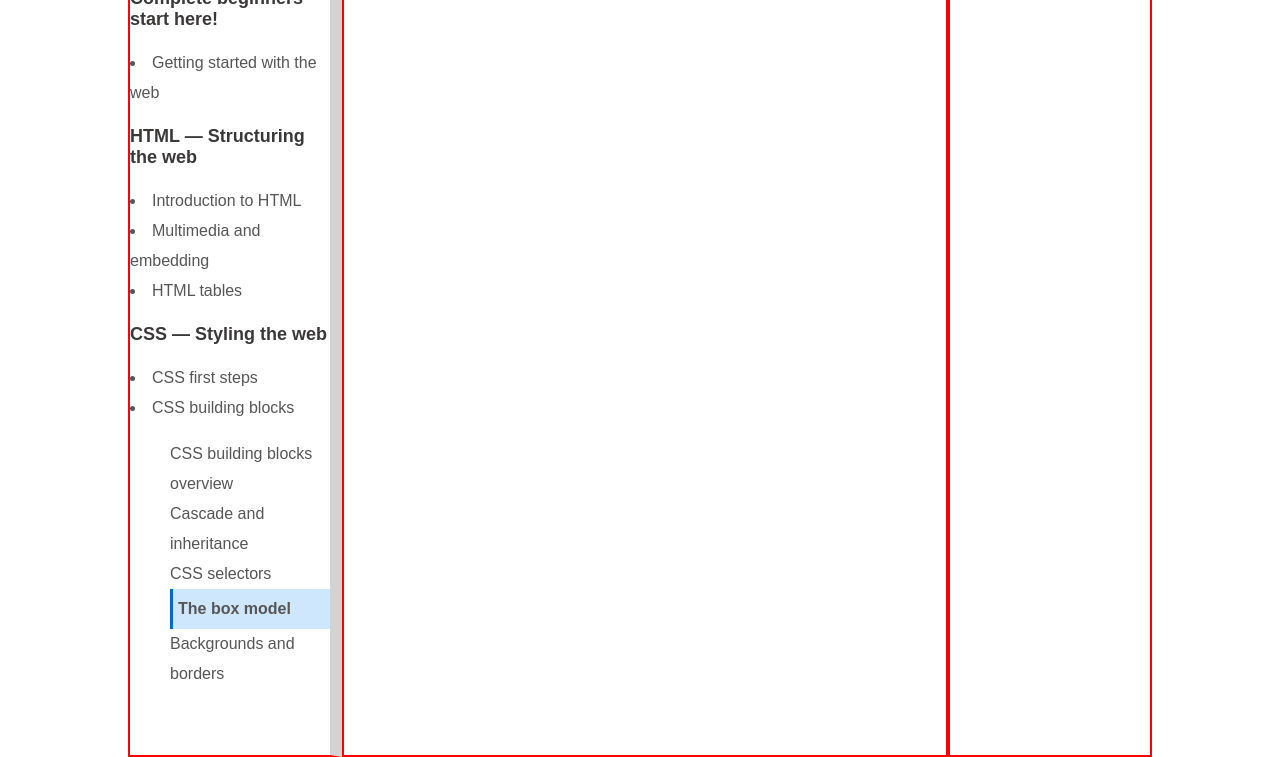
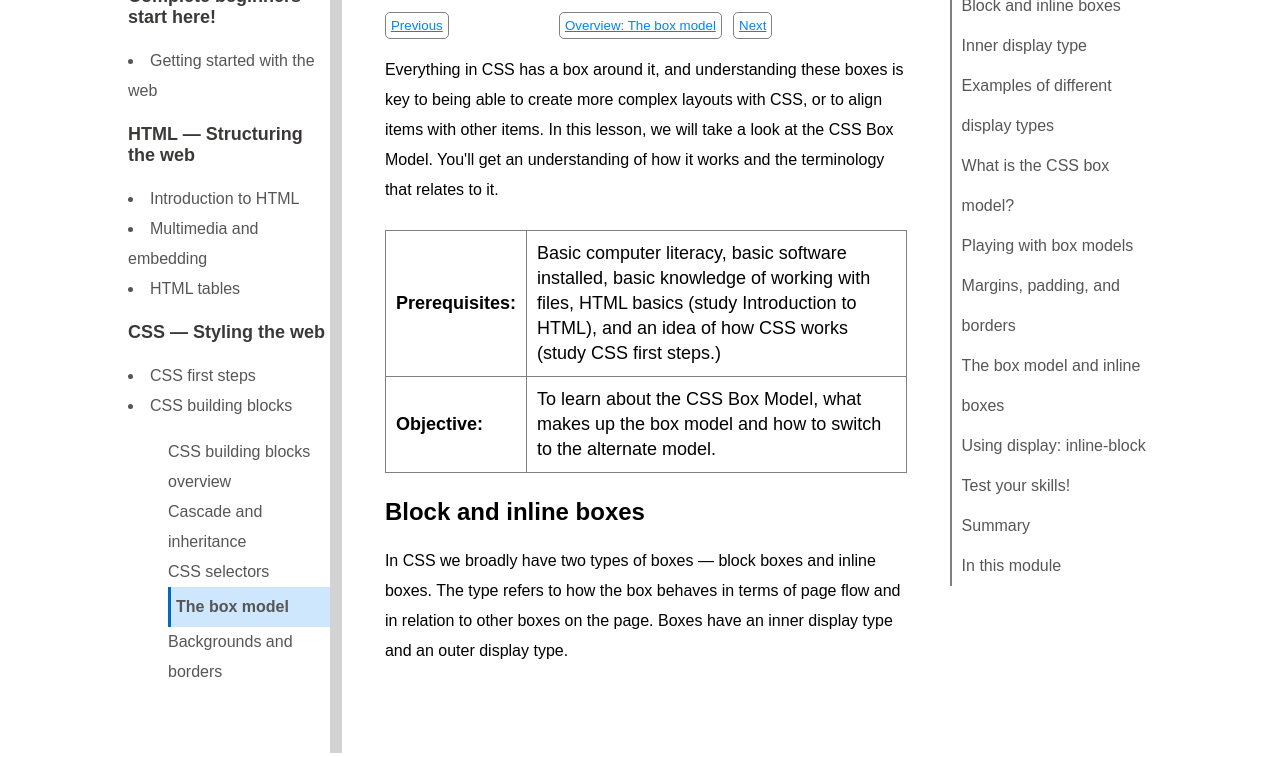
Before and after one commit to Anas-Moufti/mdn-clone, a plain HTML site: page index.html in a window 1280 px wide. Shown: the part 402-1159 px from the top of the page. Drawn offline with Linux system fonts and the light colour scheme.

Commit message:
pretty much finished the mockup, turned out decent

```diff
--- a/index.html
+++ b/index.html
@@ -69,8 +69,53 @@
                         </li>
 
                 </div>
-                <div class="m-pane"></div>
-                <div class="r-pane"></div>
+                <div class="m-pane">
+                    <div class="m-pane-content">
+                        <h1>The box model</h1>
+                        <div class="three-buttons">
+                            <div class="previous-button m-pane-buttons">
+                                <button>Previous</button>
+                            </div>
+                            <div class="overview-button m-pane-buttons">
+                                <button>Overview: The box model</button>
+                            </div>
+                            <div class="next-button m-pane-buttons">
+                                <button>Next</button>
+                            </div>
+                        </div>
+                        <p>Everything in CSS has a box around it, and understanding these boxes is key to being able to create more complex layouts with CSS, or to align items with other items. In this lesson, we will take a look at the CSS Box Model. You'll get an understanding of how it works and the terminology that relates to it.</p>
+                        <div class="m-pane-table">
+                            <table>
+                                <tr>
+                                    <th class="table-title">Prerequisites:</th>
+                                    <th>Basic computer literacy, basic software installed, basic knowledge of working with files, HTML basics (study Introduction to HTML), and an idea of how CSS works (study CSS first steps.)</th>
+                                </tr>
+                                <tr>
+                                    <th class="table-title">Objective:</th>
+                                    <th>To learn about the CSS Box Model, what makes up the box model and how to switch to the alternate model.</th>
+                                </tr>
+                            </table>
+                        </div>
+                        <h2>Block and inline boxes</h2>
+                        <p>In CSS we broadly have two types of boxes — block boxes and inline boxes. The type refers to how the box behaves in terms of page flow and in relation to other boxes on the page. Boxes have an inner display type and an outer display type.</p>
+                    </div>
+                </div>
+                <div class="r-pane">
+                    <p style="font-family:Arial ;font-size:20px;color:rgb(58, 57, 57); margin-bottom:30px">In this article</p>
+                    <div class="right-bullet">
+                        <li>Block and inline boxes</li>
+                        <li>Inner display type</li>
+                        <li>Examples of different display types</li>
+                        <li>What is the CSS box model?</li>
+                        <li>Playing with box models</li>
+                        <li>Margins, padding, and borders</li>
+                        <li>The box model and inline boxes</li>
+                        <li>Using display: inline-block</li>
+                        <li>Test your skills!</li>
+                        <li>Summary</li>
+                        <li>In this module</li>
+                    </div>
+                </div>
             </div>
         </div>
 
--- a/style.css
+++ b/style.css
@@ -45,7 +45,8 @@ p{
     font-weight: bold;
     font-size: 18px;
 }
-.bullet{
+.bullet,
+.right-bullet{
     font-family: Arial, Helvetica, sans-serif;
     color: rgb(87, 85, 85);
     line-height: 30px;
@@ -94,7 +95,7 @@ p{
 .l-pane,
 .m-pane,
 .r-pane{
-    border: 2px solid red;
+
     padding-bottom: 50px;
 }
 .l-pane{
@@ -103,9 +104,68 @@ p{
 }
 .m-pane{
     flex: 60%;
+ }
+.m-pane-content{
+    padding-left: 7%;
+    padding-right: 7%;
+ }
+.m-pane-content h1{
+    font-family: Arial, Helvetica, sans-serif;
+    font-size: 40px;
+}
+.m-pane-content h2{
+    font-weight: 600;
+    font-family: Arial, Helvetica, sans-serif;
+}
+.m-pane-content p{
+    line-height: 30px;
+}
+.three-buttons{
+    display: flex;
+}
+.m-pane-buttons{
+    flex: 33%;
+}
+.m-pane-buttons button{
+    background-color: white;
+    border: 1px solid grey;
+    color:rgb(0, 133, 242);
+    text-decoration: underline;
+    border-radius: 5px;
+    padding: 5px;
+}
+.next-button-input{
+    float: right;
+}
+tr, th{
+    border: 1px solid grey;
+    padding: 10px;
+}
+th{
+    font-weight:lighter;
+    text-align: left;
+    font-size: 18px;
+    line-height: 25px;
+}
+.table-title{
+    font-weight: bold;
+}
+table{
+    border-collapse: collapse;
+    margin-top: 25px;
+    margin-bottom: 25px;
+    font-family: Arial, Helvetica, sans-serif;
+
 }
 .r-pane{
     flex: 20%;
+
+}
+.right-bullet li{
+    list-style: none;
+    border-left: 2px solid gray;
+    padding-left: 10px;
+    line-height: 40px;
 }
 
 .dark-mode{
```
